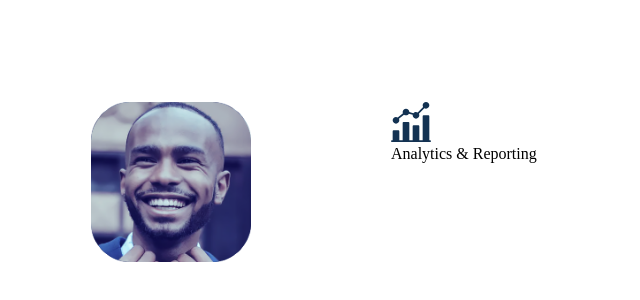
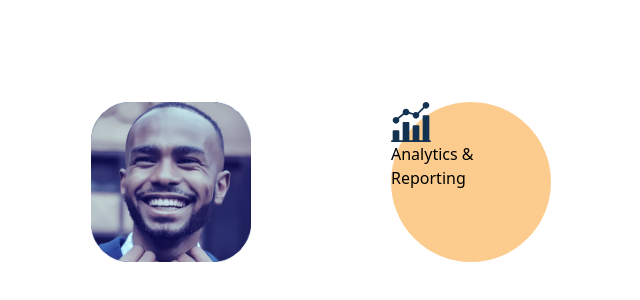
Before and after one commit to Annie-Huang/seamless-can-i-clone-it, a website: page src/index.html in a window 1280 px wide. Shown: the part 298-598 px from the top of the page, without its empty margins (469-1109 px from the left). Drawn offline with nearby package versions, Linux system fonts and the light colour scheme; files that its build step writes are made by us from their sources.

Commit message:
Make the background circle.

```diff
--- a/src/sass/base/_orbit.scss
+++ b/src/sass/base/_orbit.scss
@@ -1,5 +1,6 @@
 // demo only
 body {
+  font-family: system-ui;
   display: grid;
   min-height: 100vh;
   place-content: center;
@@ -28,6 +29,10 @@ body {
   li {
     opacity: 0;
     position: absolute;
+    background: var(--orange-light);
+    width: 10rem;
+    aspect-ratio: 1 / 1;
+    border-radius: 50%;
   }
 
   li:first-child {
```
Also changed, not shown: public/css/style.css, 1 other file.
